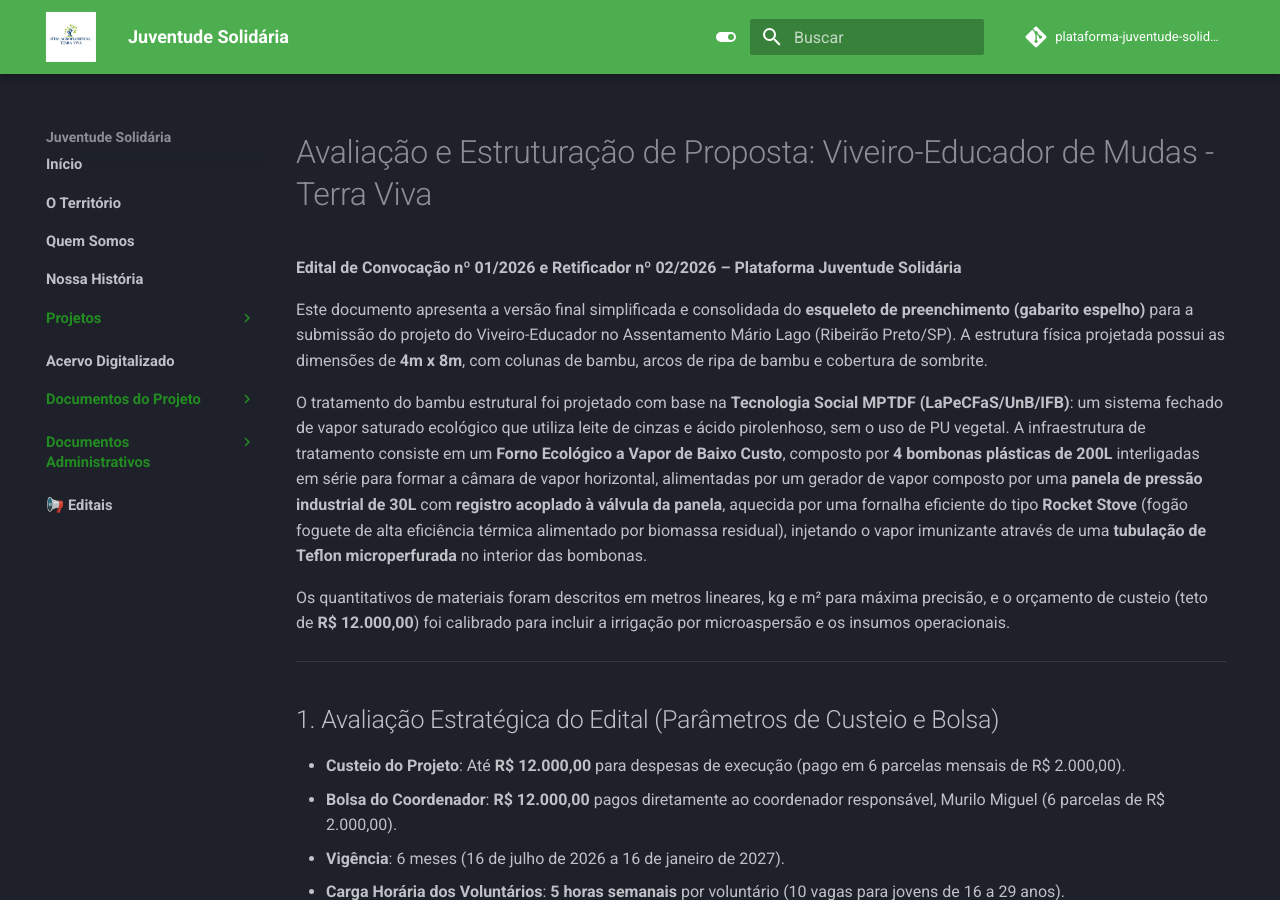
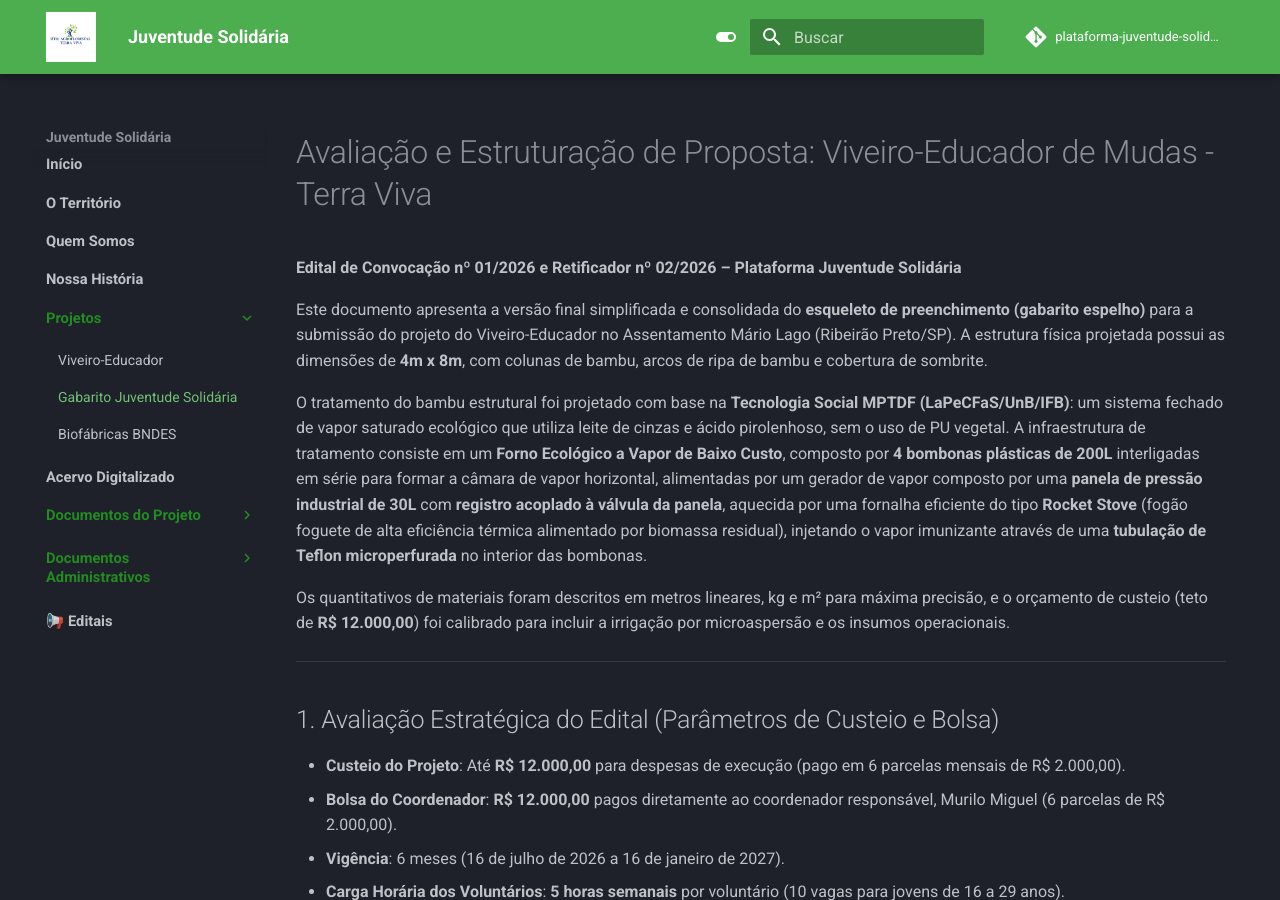
Before and after one commit to takwaratec/plataforma-juventude-solidaria-2026, an MkDocs documentation site: the page built from docs/projetos/PROPOSTA_GABARITO_JUVENTUDE_SOLIDARIA.md, in a window 1280 px wide and 900 px high. Built offline with MkDocs 1.6.1 and Material for MkDocs 9.7.7, drawn with Linux system fonts in a browser that asks for light colours; comment, search, counter and statistics services are not loaded.

Commit message:
docs(nav): adiciona Gabarito Juventude Solidaria a navegacao

```diff
--- a/mkdocs.yml
+++ b/mkdocs.yml
@@ -75,6 +75,7 @@
   - "Nossa História": historia.md
   - "Projetos":
     - "Viveiro-Educador": projetos/viveiro-educador.md
+    - "Gabarito Juventude Solidária": projetos/PROPOSTA_GABARITO_JUVENTUDE_SOLIDARIA.md
     - "Biofábricas BNDES": projetos/biofabricas-bndes.md
   - "Acervo Digitalizado": acervo-digitalizado.md
   - "Documentos do Projeto":
```
